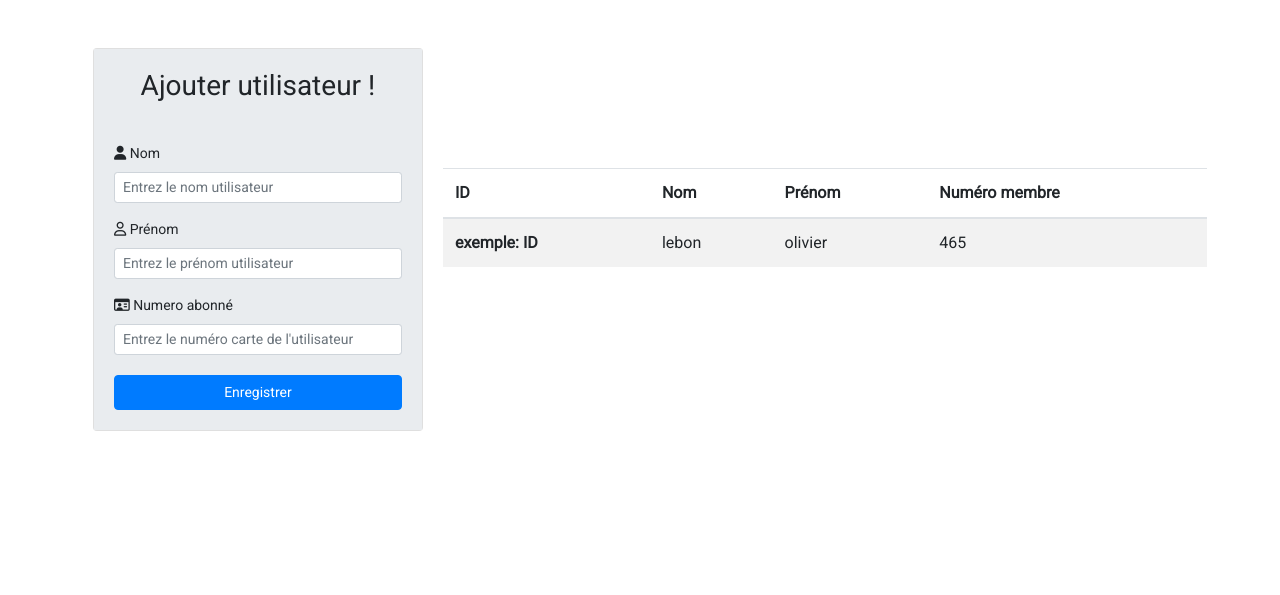
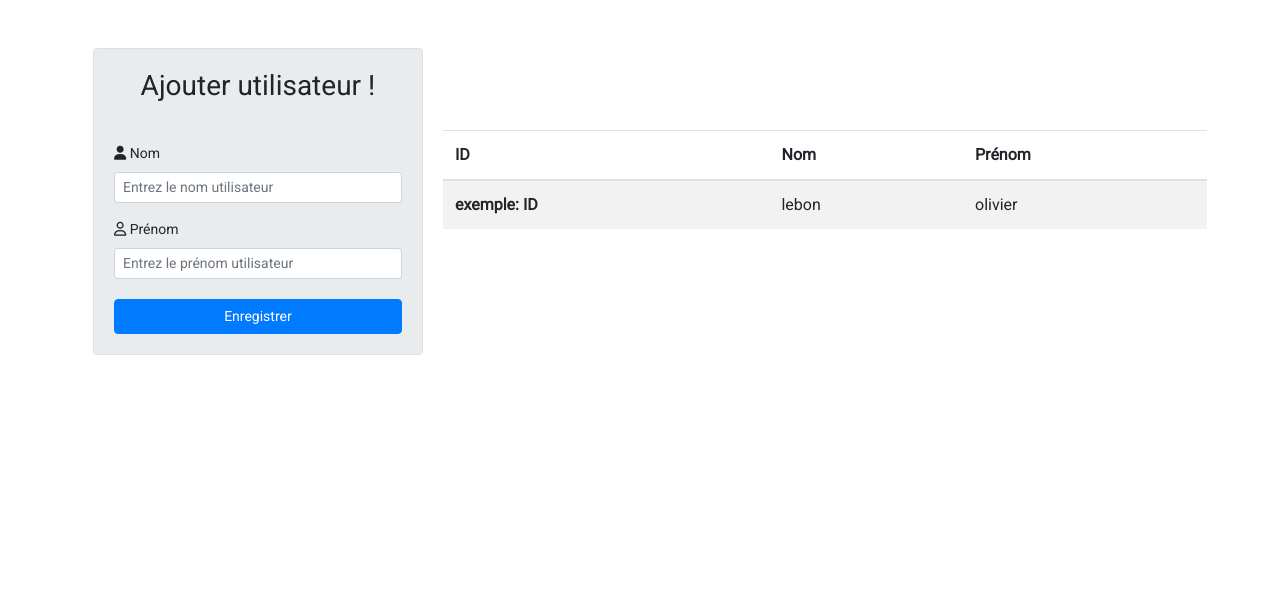
Before and after one commit to lain-Dev/Test-Technique-SIMPLON, a PHP site: page /view/user.php in a window 1280 px wide. Shown: the part 56-651 px from the top of the page. Run offline with PHP 8.4, Linux system fonts and the light colour scheme; some libraries are stand-ins or nearby versions.

Commit message:
modif page pour ID user
j'ai modifier les input pour simplifier la correspondance de la bdd et la procedure de jointure en poste et id_user !

```diff
--- a/view/head.php
+++ b/view/head.php
@@ -1,3 +1,9 @@
+<?php
+// On démarre une session
+session_start();
+
+?>
+
 <!DOCTYPE html>
 <html lang="fr">
 
--- a/view/home.php
+++ b/view/home.php
@@ -35,8 +35,8 @@
 
       <div class="col-auto mt-2">
       <i class="fa fa-id-card-o" aria-hidden="true"></i>
-        <label for="num_carte">Numero abonné</label>
-        <input type="text" class="form-control form-control-sm" id="num_carte" name="num_carte" required placeholder="Entrez le numéro carte de l'utilisateur" value="<?php if(isset($_POST['num_carte'])){echo htmlspecialchars($_POST['num_carte'], ENT_QUOTES);}?>">
+        <label for="num_carte">ID abonné</label>
+        <input type="number" min="1" class="form-control form-control-sm" id="num_carte" name="num_carte" required placeholder="Entrez le numéro carte de l'utilisateur" value="<?php if(isset($_POST['num_carte'])){echo htmlspecialchars($_POST['num_carte'], ENT_QUOTES);}?>">
       </div>
     </div>
 
--- a/view/user.php
+++ b/view/user.php
@@ -20,11 +20,6 @@
 						<label for="exampleInputEmail1">Prénom</label>
 						<input type="text" class="form-control form-control-sm" id="prenom" name="prenom" required placeholder="Entrez le prénom utilisateur" value="<?php if(isset($_POST['prenom'])){echo htmlspecialchars($_POST['prenom'], ENT_QUOTES);}?>">
 					</div>
-          			<div class="form-group">
-						<i class="fa fa-id-card-o" aria-hidden="true"></i>
-						<label for="exampleInputEmail1">Numero abonné</label>
-						<input type="text" class="form-control form-control-sm" id="num_carte" name="num_carte" required placeholder="Entrez le numéro carte de l'utilisateur" value="<?php if(isset($_POST['num_carte'])){echo htmlspecialchars($_POST['num_carte'], ENT_QUOTES);}?>">
-					</div>
 
 					<button type="submit" class="btn btn-primary btn-block">Enregistrer</button>
 
@@ -39,7 +34,6 @@
 				<th scope="col">ID</th>
 				<th scope="col">Nom</th>
 				<th scope="col">Prénom</th>
-				<th scope="col">Numéro membre</th>
 			</tr>
 		</thead>
 		<tbody>
@@ -47,7 +41,6 @@
 				<th scope="row">exemple: ID</th>
 				<td>lebon</td>
 				<td>olivier</td>
-				<td>465</td>
 			</tr>
 		</tbody>
 	</table>
```
